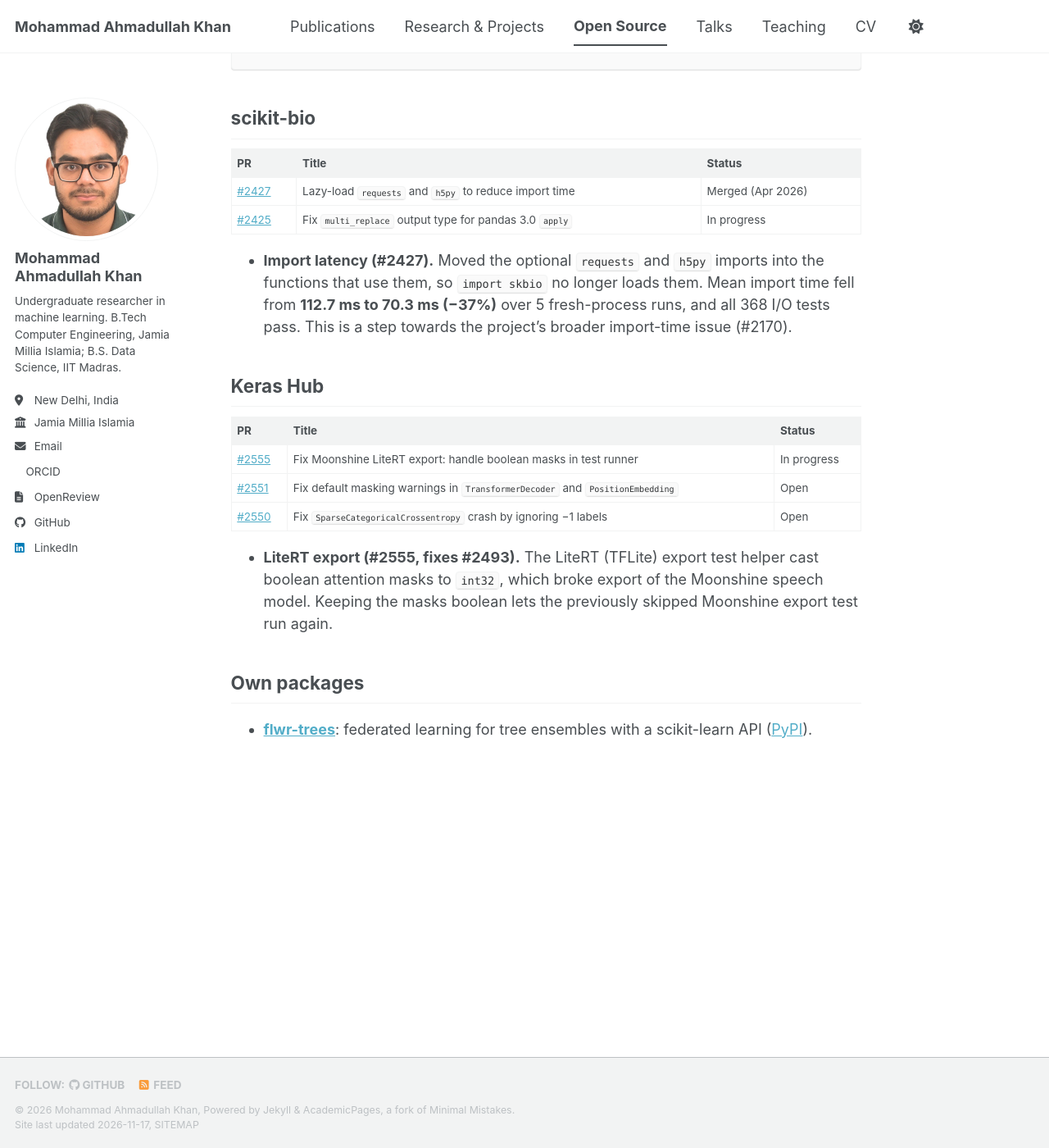
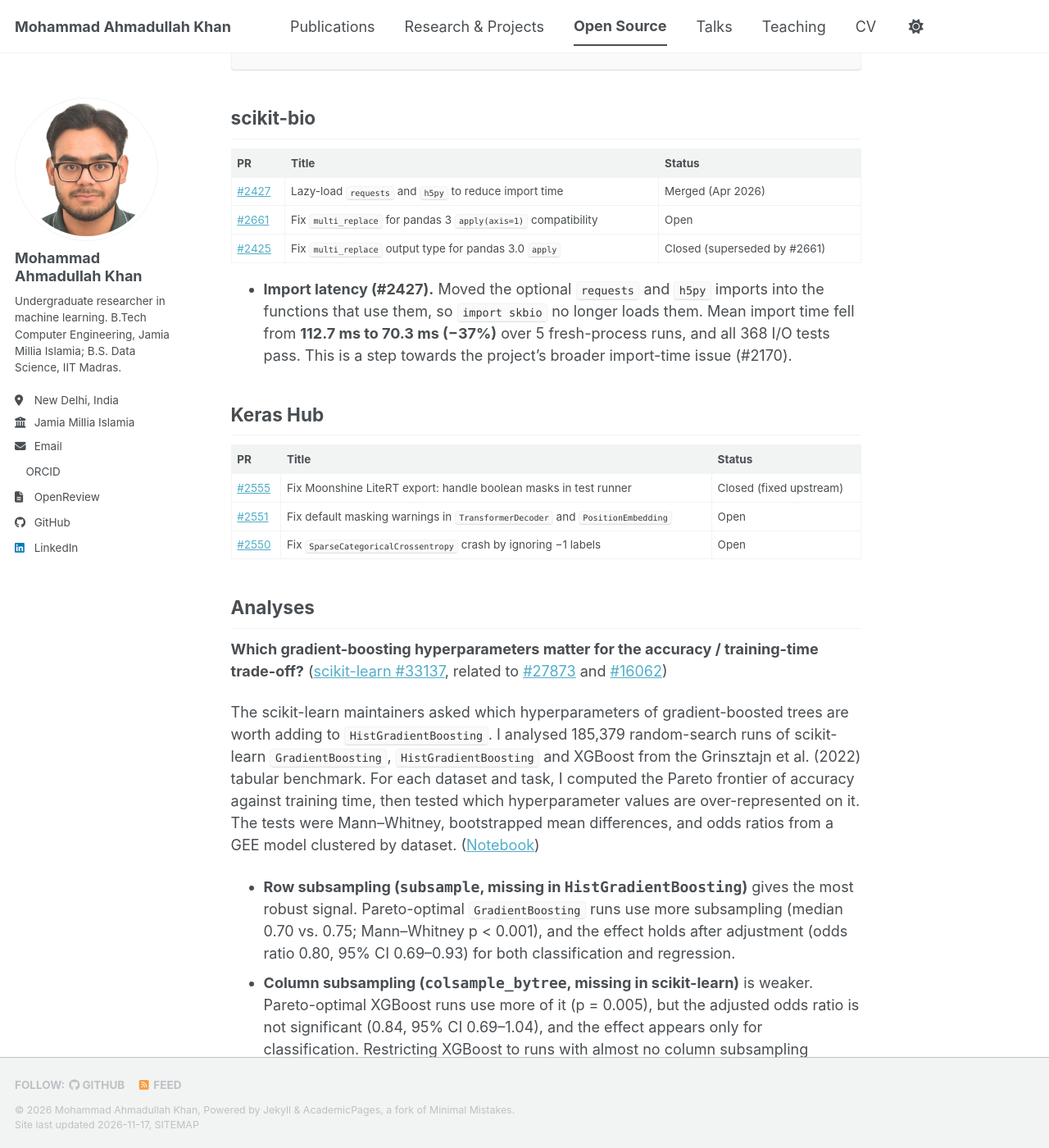
Before and after one commit to MAUK9086/MAUK9086.github.io, a Jekyll site: the page built from _pages/open-source.md, in a window 1280 px wide and 1400 px high, scrolled down 1171 px. Shown: the whole window at 82% size. Built offline with Jekyll 4.4.1, drawn with Linux system fonts in a browser that asks for light colours; a style sheet for code colours, icons or effects is not loaded; some of the changed text lies outside the part shown.

Commit message:
Add swarm-lineage and La Espada projects; refresh open-source statuses
- New project pages: Counting Clusters, Not Pairs (Apart Swarm Alignment
  Hackathon) and La Espada (More than a Hack 2027), with figures.
- Reorder projects research-first.
- Open Source: statuses as of November 2026 (scikit-bio #2425 closed and
  replaced by #2661; keras-hub #2555 closed, fixed upstream) and a new
  Analyses section for the GBT hyperparameter study (scikit-learn #33137).
- CV page: list both new projects.

```diff
--- a/_pages/open-source.md
+++ b/_pages/open-source.md
@@ -47,7 +47,8 @@ scikit-bio
 | PR | Title | Status |
 |---|---|---|
 | [#2427](https://github.com/scikit-bio/scikit-bio/pull/2427) | Lazy-load `requests` and `h5py` to reduce import time | Merged (Apr 2026) |
-| [#2425](https://github.com/scikit-bio/scikit-bio/pull/2425) | Fix `multi_replace` output type for pandas 3.0 `apply` | In progress |
+| [#2661](https://github.com/scikit-bio/scikit-bio/pull/2661) | Fix `multi_replace` for pandas 3 `apply(axis=1)` compatibility | Open |
+| [#2425](https://github.com/scikit-bio/scikit-bio/pull/2425) | Fix `multi_replace` output type for pandas 3.0 `apply` | Closed (superseded by #2661) |
 
 - **Import latency (#2427).** Moved the optional `requests` and `h5py` imports into the functions that use them, so `import skbio` no longer loads them. Mean import time fell from **112.7 ms to 70.3 ms (−37%)** over 5 fresh-process runs, and all 368 I/O tests pass. This is a step towards the project's broader import-time issue (#2170).
 
@@ -56,11 +57,20 @@ Keras Hub
 
 | PR | Title | Status |
 |---|---|---|
-| [#2555](https://github.com/keras-team/keras-hub/pull/2555) | Fix Moonshine LiteRT export: handle boolean masks in test runner | In progress |
+| [#2555](https://github.com/keras-team/keras-hub/pull/2555) | Fix Moonshine LiteRT export: handle boolean masks in test runner | Closed (fixed upstream) |
 | [#2551](https://github.com/keras-team/keras-hub/pull/2551) | Fix default masking warnings in `TransformerDecoder` and `PositionEmbedding` | Open |
 | [#2550](https://github.com/keras-team/keras-hub/pull/2550) | Fix `SparseCategoricalCrossentropy` crash by ignoring −1 labels | Open |
 
-- **LiteRT export (#2555, fixes #2493).** The LiteRT (TFLite) export test helper cast boolean attention masks to `int32`, which broke export of the Moonshine speech model. Keeping the masks boolean lets the previously skipped Moonshine export test run again.
+Analyses
+------
+
+**Which gradient-boosting hyperparameters matter for the accuracy / training-time trade-off?** ([scikit-learn #33137](https://github.com/scikit-learn/scikit-learn/issues/33137), related to [#27873](https://github.com/scikit-learn/scikit-learn/issues/27873) and [#16062](https://github.com/scikit-learn/scikit-learn/issues/16062))
+
+The scikit-learn maintainers asked which hyperparameters of gradient-boosted trees are worth adding to `HistGradientBoosting`. I analysed 185,379 random-search runs of scikit-learn `GradientBoosting`, `HistGradientBoosting` and XGBoost from the Grinsztajn et al. (2022) tabular benchmark. For each dataset and task, I computed the Pareto frontier of accuracy against training time, then tested which hyperparameter values are over-represented on it. The tests were Mann–Whitney, bootstrapped mean differences, and odds ratios from a GEE model clustered by dataset. ([Notebook](https://gist.github.com/MAUK9086/abb123dbd31238e5dd33a5fcdc76592f))
+
+- **Row subsampling (`subsample`, missing in `HistGradientBoosting`)** gives the most robust signal. Pareto-optimal `GradientBoosting` runs use more subsampling (median 0.70 vs. 0.75; Mann–Whitney p < 0.001), and the effect holds after adjustment (odds ratio 0.80, 95% CI 0.69–0.93) for both classification and regression.
+- **Column subsampling (`colsample_bytree`, missing in scikit-learn)** is weaker. Pareto-optimal XGBoost runs use more of it (p = 0.005), but the adjusted odds ratio is not significant (0.84, 95% CI 0.69–1.04), and the effect appears only for classification. Restricting XGBoost to runs with almost no column subsampling narrows its gap to `HistGradientBoosting` by only 2.9%.
+- **`gamma` and `reg_alpha`** show weak or inconsistent effects.
 
 Own packages
 ------
```
Also changed, not shown: other parts of _pages/open-source.md (+1 -1 lines), _pages/cv.md (+2 -0 lines), _portfolio/05-few-shot-keyword-spotting.md (+1 -1 lines), _portfolio/06-lufy-legal-rag.md (+1 -1 lines), _portfolio/07-schema-surgeon-rl-environment.md (+1 -1 lines), _portfolio/08-swarm-lineage.md (added, +35 -0 lines), _portfolio/09-la-espada-possession.md (added, +36 -0 lines), images/la-espada-per-match.png (added), images/swarm-lineage-pairs-vs-clusters.png (added).
